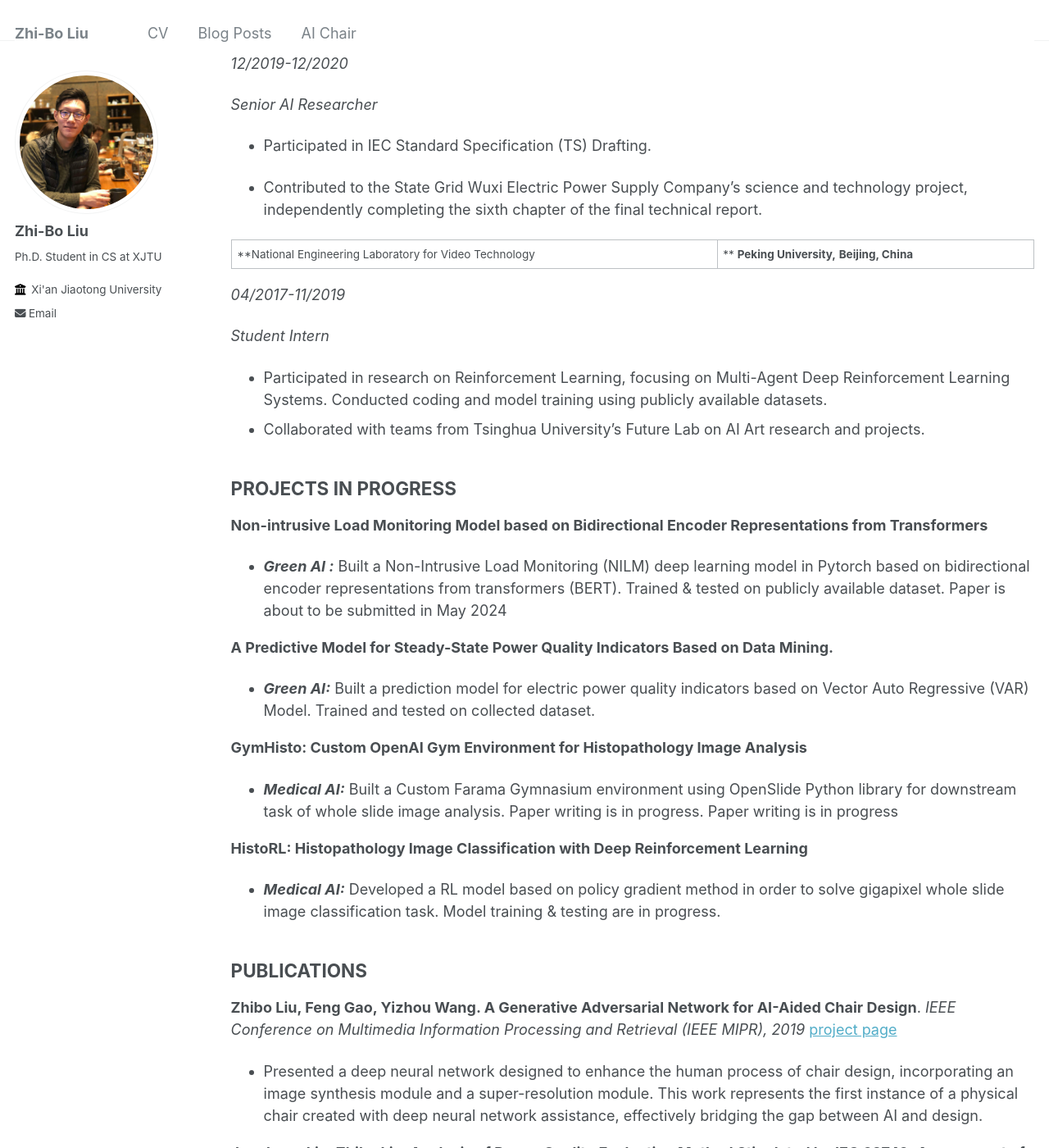
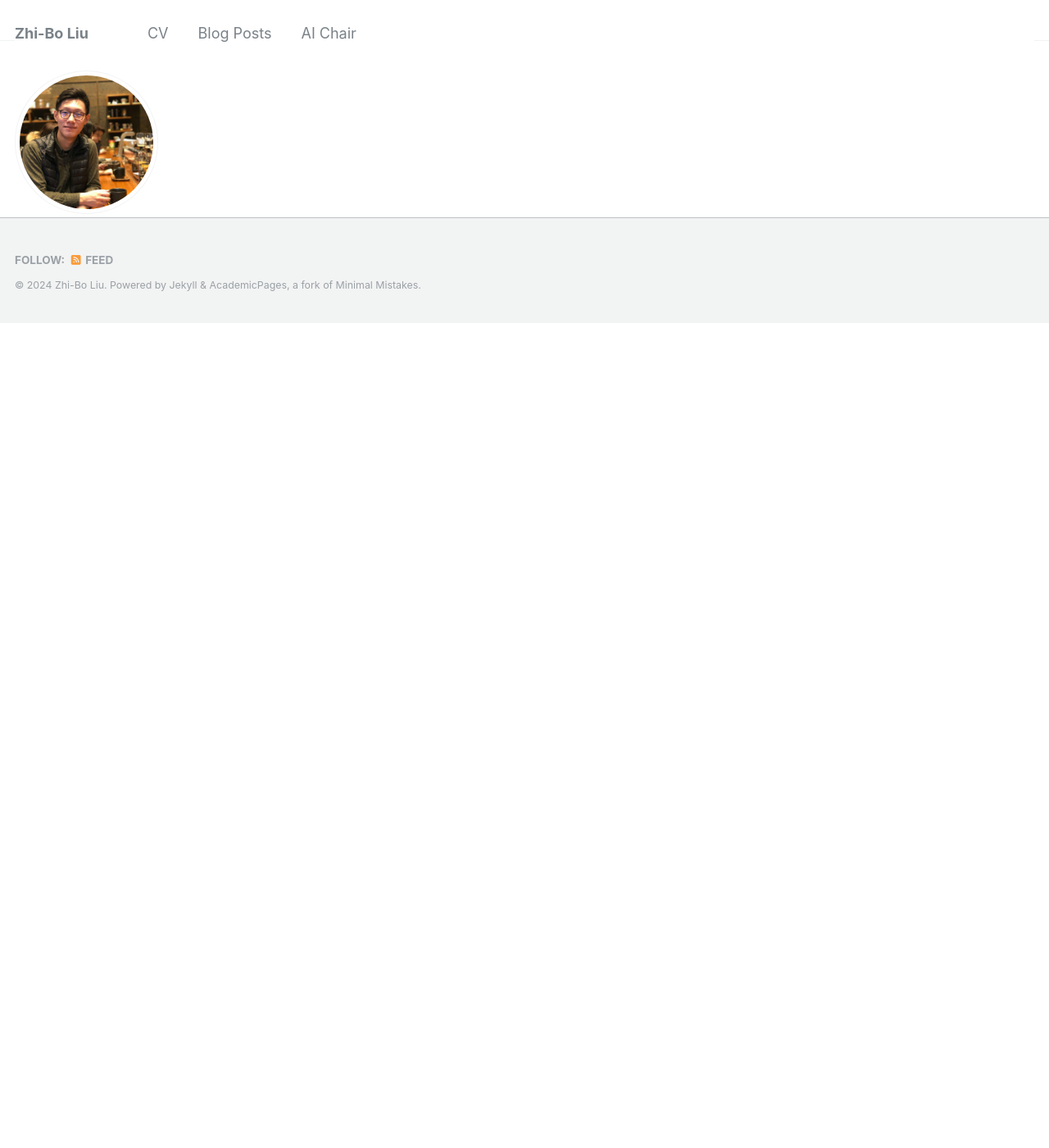
Before and after one commit to zhibo-liu/zhibo-liu.github.io, a Jekyll site: the page built from _pages/cv.md, in a window 1280 px wide and 1400 px high, scrolled down 1006 px. Shown: the whole window at 82% size. Built offline with Jekyll 4.4.1, drawn with Linux system fonts in a browser that asks for light colours; some of the changed text lies outside the part shown.

Commit message:
markdown file rendered bad, so delelet the text, just keep pdf file

```diff
--- a/_pages/cv.md
+++ b/_pages/cv.md
@@ -9,93 +9,3 @@ redirect_from:
 
 
  [CV](https://zhibo-liu.github.io/files/cv.pdf)
-
-
-# Zhi-Bo Liu
-
-zhiboliu@stu.xjtu.edu.cn 	 https://zhiboliu.org
-
-## EDUCATIONS
-
-**Xi’an Jiaotong University, Xi’an, China**
-
-*09/2021 - Now*
-
-Ph.D. Student in CS. Research Interests: Medical AI, Green AI
-
-**George Washington University, Washington, D.C., USA**
-
-*09/2014-12/2016*
-
-Master of Science in Statistics
-
-**Peking University, Beijing, China**
-
- *04/2017-11/2019*
-
-Visiting Student, Computer Vision
-
-**Huazhong University of Science and Technology, Wuhan, China**
-
-*09/2010-06/2014*
-
-Bachelor of Science in Applied Mathematics
-
-## WORK EXPERIENCES
-
-**Boyuu Electric Company | Xi’an, China**
-
- *12/2019-12/2020*
-
-*Senior AI Researcher*
-
-- Participated in IEC Standard Specification (TS) Drafting.
-
-- Contributed to the State Grid Wuxi Electric Power Supply Company's science and technology project, independently completing the sixth chapter of the final technical report.
-
-**National Engineering Laboratory for Video Technology |** **Peking University,** **Beijing, China**
-
-*04/2017-11/2019*
-
-*Student Intern*
-
-- Participated in research on Reinforcement Learning, focusing on Multi-Agent Deep Reinforcement Learning Systems. Conducted coding and model training using publicly available datasets.
-- Collaborated with teams from Tsinghua University's Future Lab on AI Art research and projects.
-
-## PROJECTS IN PROGRESS
-
-**Non-intrusive Load Monitoring Model based on Bidirectional Encoder Representations from Transformers**
-
-- ***Green AI :*** Built a Non-Intrusive Load Monitoring (NILM) deep learning model in Pytorch based on bidirectional encoder representations from transformers (BERT). Trained & tested on publicly available dataset. Paper is about to be submitted in May 2024
-
-**A Predictive Model for Steady-State Power Quality Indicators Based on Data Mining.**
-
-- ***Green AI:*** Built a prediction model for electric power quality indicators based on Vector Auto Regressive (VAR) Model. Trained and tested on collected dataset.
-
-**GymHisto: Custom OpenAI Gym Environment for Histopathology Image Analysis**
-
-- ***Medical AI:*** Built a Custom Farama Gymnasium environment using OpenSlide Python library for downstream task of whole slide image analysis. Paper writing is in progress. Paper writing is in progress
-
-**HistoRL: Histopathology Image Classification with Deep Reinforcement Learning**
-
-- ***Medical AI:*** Developed a RL model based on policy gradient method in order to solve gigapixel whole slide image classification task. Model training & testing are in progress.
-
-## PUBLICATIONS
-
-**Zhibo Liu, Feng Gao, Yizhou Wang. A Generative Adversarial Network for AI-Aided Chair Design**. *IEEE Conference on Multimedia Information Processing and Retrieval (IEEE MIPR), 2019*   [project page](http://zhibo-liu.com/chair)
-
-- Presented a deep neural network designed to enhance the human process of chair design, incorporating an image synthesis module and a super-resolution module. This work represents the first instance of a physical chair created with deep neural network assistance, effectively bridging the gap between AI and design.
-
-**Juncheng Liu, Zhibo Liu. Analysis of Power Quality Evaluation Method Stipulated by IEC 62749: Assessment of power quality-characteristics of electricity supplied by pubic networks.** *High Power Converter Technology, 2016*
-
-- Analyzed various methods for evaluating power quality (PQ) and Electromagnetic Compatibility (EMC), concluding that under identical limitation values, PQ evaluation methods are stricter than those for EMC.
-
-**Juncheng Liu, Zhibo Liu. Analysis for Active Power Filter (APF) Application Bottlenecks.** *Information Technology - Power Quality, 2012*
-
-- Investigated the bottlenecks in Active Power Filter (APF) applications and its response characteristics to dynamic harmonics. Conducted simulations to assess APF response to changes in dynamic harmonic sources.
-
-## RESEARCH INTERESTS & SKILLS
-
-**Medical AI, Green AI, AI Art, Reinforcement Learning, Statistical Learning**
-
-**Coding Skills**: Python, Pytorch, Bash, Latex, TensorFlow, R, MATLAB, JavaScript
```
